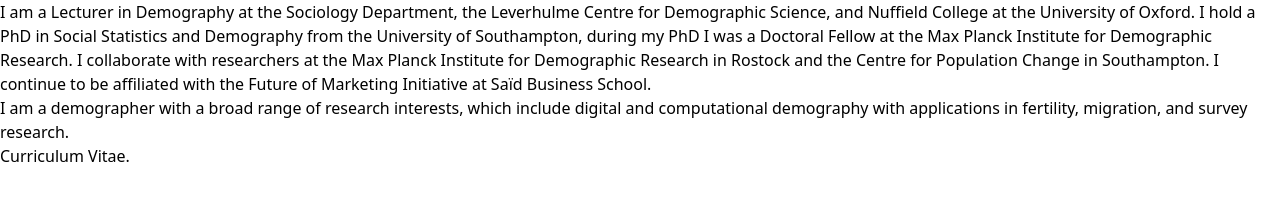
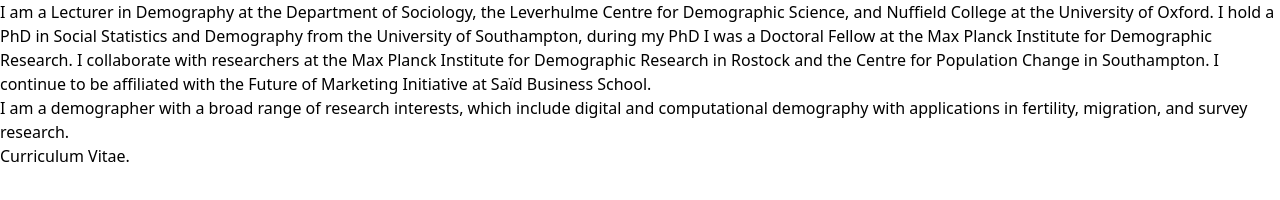
Before and after one commit to chiccorampazzo/website, a Gatsby site: page /about-me in a window 1280 px wide. Built offline with nearby package versions, Linux system fonts and the light colour scheme; Gatsby itself is replaced by a stand-in of ours.

Commit message:
update cv and external links

```diff
--- a/gatsby-config.js
+++ b/gatsby-config.js
@@ -14,7 +14,7 @@
     seo: {
       sameAs: [
         "https://twitter.com/chiccorampazzo",
-        "https://www.sbs.ox.ac.uk/about-us/people/francesco-rampazzo",
+        "https://www.sociology.ox.ac.uk/people/francesco-rampazzo",
         "https://scholar.google.com/citations?user=_oD24CIAAAAJ",
       ],
     },
--- a/src/pages/about-me.mdx
+++ b/src/pages/about-me.mdx
@@ -1,9 +1,9 @@
 ---
 title: About me
-description: I am a Lecturer in Demography at the Sociology Department, the Leverhulme Centre for Demographic Science, and Nuffield College at the University of Oxford.
+description: I am a Lecturer in Demography at the Department of Sociology, the Leverhulme Centre for Demographic Science, and Nuffield College at the University of Oxford.
 ---
 
-I am a Lecturer in Demography at the Sociology Department, the [Leverhulme Centre for Demographic Science](https://www.demographicscience.ox.ac.uk),
+I am a Lecturer in Demography at the [Department of Sociology](https://www.sociology.ox.ac.uk/people/francesco-rampazzo), the [Leverhulme Centre for Demographic Science](https://www.demographicscience.ox.ac.uk),
 and [Nuffield College](http://www.nuffield.ox.ac.uk) at the University of Oxford. I hold a PhD in Social Statistics and Demography from the [University of Southampton](https://www.southampton.ac.uk/demography/index.page), during my PhD I was a Doctoral Fellow
 at the [Max Planck Institute for Demographic Research](https://www.demogr.mpg.de/en). I collaborate with researchers at the Max Planck Institute for Demographic Research in Rostock and the Centre for Population Change in Southampton.
 I continue to be affiliated with the [Future of Marketing Initiative](https://www.sbs.ox.ac.uk/research/centres-and-initiatives/oxford-future-marketing-initiative) at Saïd Business School.
```
Also changed, not shown: 1 other file.
